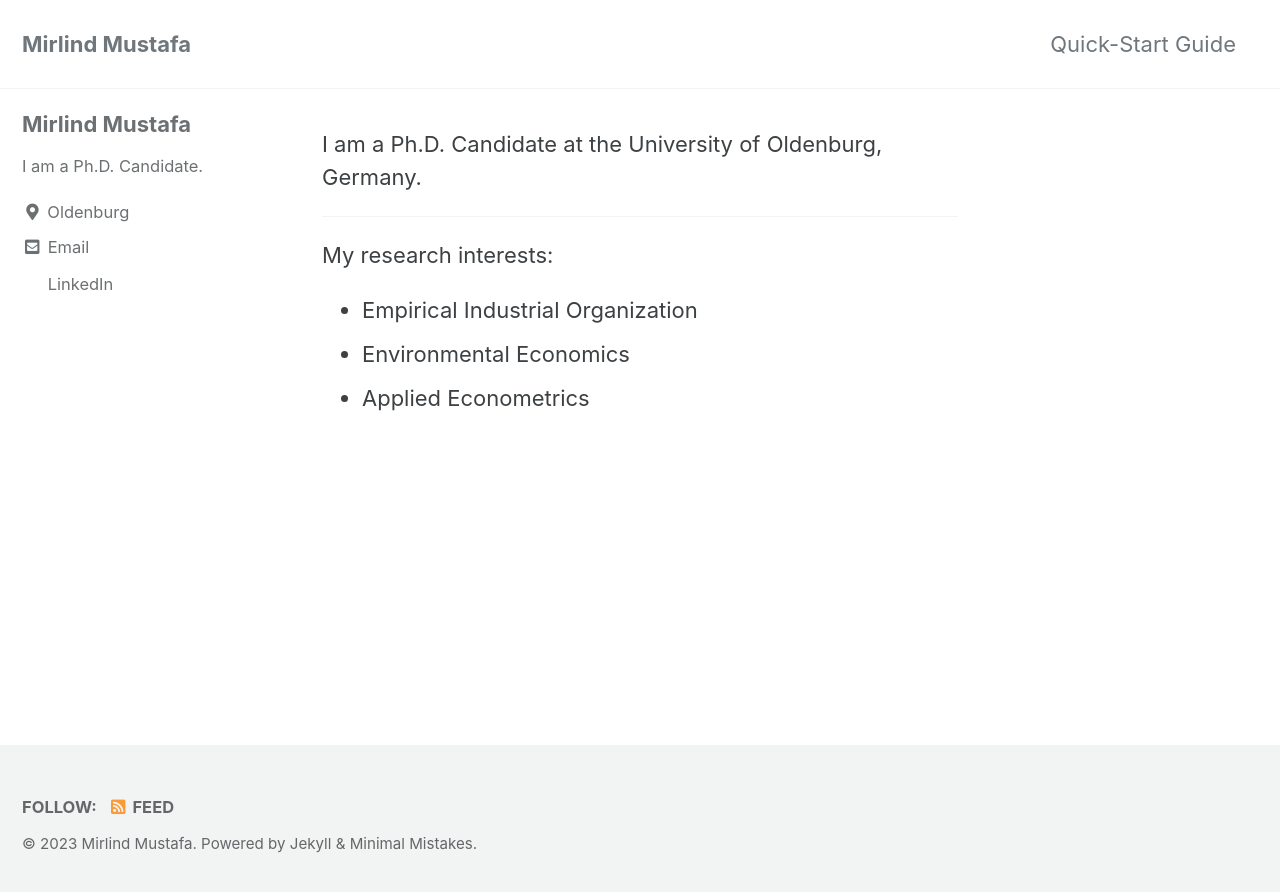
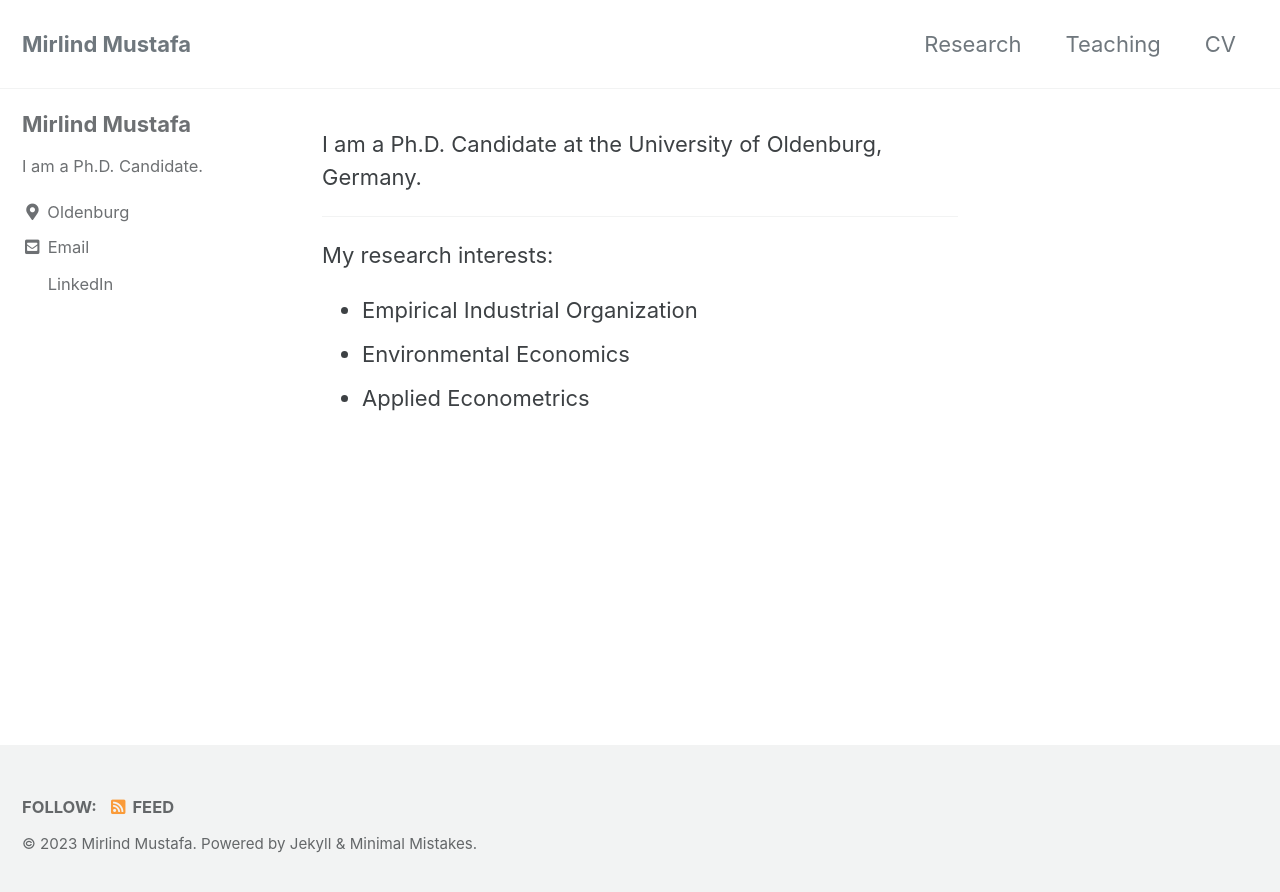
Before and after one commit to mmecon/mmecon.github.io, a Jekyll site: the page built from index.html, in a window 1280 px wide. Shown: the top 892 px of the page. Built offline with Jekyll 4.4.1, drawn with Linux system fonts in a browser that asks for light colours; cached includes are drawn as plain includes; the list of posts is cut into pages by our own code.

Commit message:
Update navigation.yml

```diff
--- a/_data/navigation.yml
+++ b/_data/navigation.yml
@@ -1,12 +1,12 @@
 # main links
 main:
-  - title: "Quick-Start Guide"
-    url: https://mmistakes.github.io/minimal-mistakes/docs/quick-start-guide/
-  # - title: "About"
-  #   url: https://mmistakes.github.io/minimal-mistakes/about/
-  # - title: "Sample Posts"
-  #   url: /year-archive/
-  # - title: "Sample Collections"
-  #   url: /collection-archive/
+  #- title: "Quick-Start Guide"
+  #  url: https://mmistakes.github.io/minimal-mistakes/docs/quick-start-guide/
+   - title: "Research"
+     url: https://mmistakes.github.io/minimal-mistakes/about/
+   - title: "Teaching"
+     url: /year-archive/
+   - title: "CV"
+     url: /collection-archive/
   # - title: "Sitemap"
   #   url: /sitemap/
```
